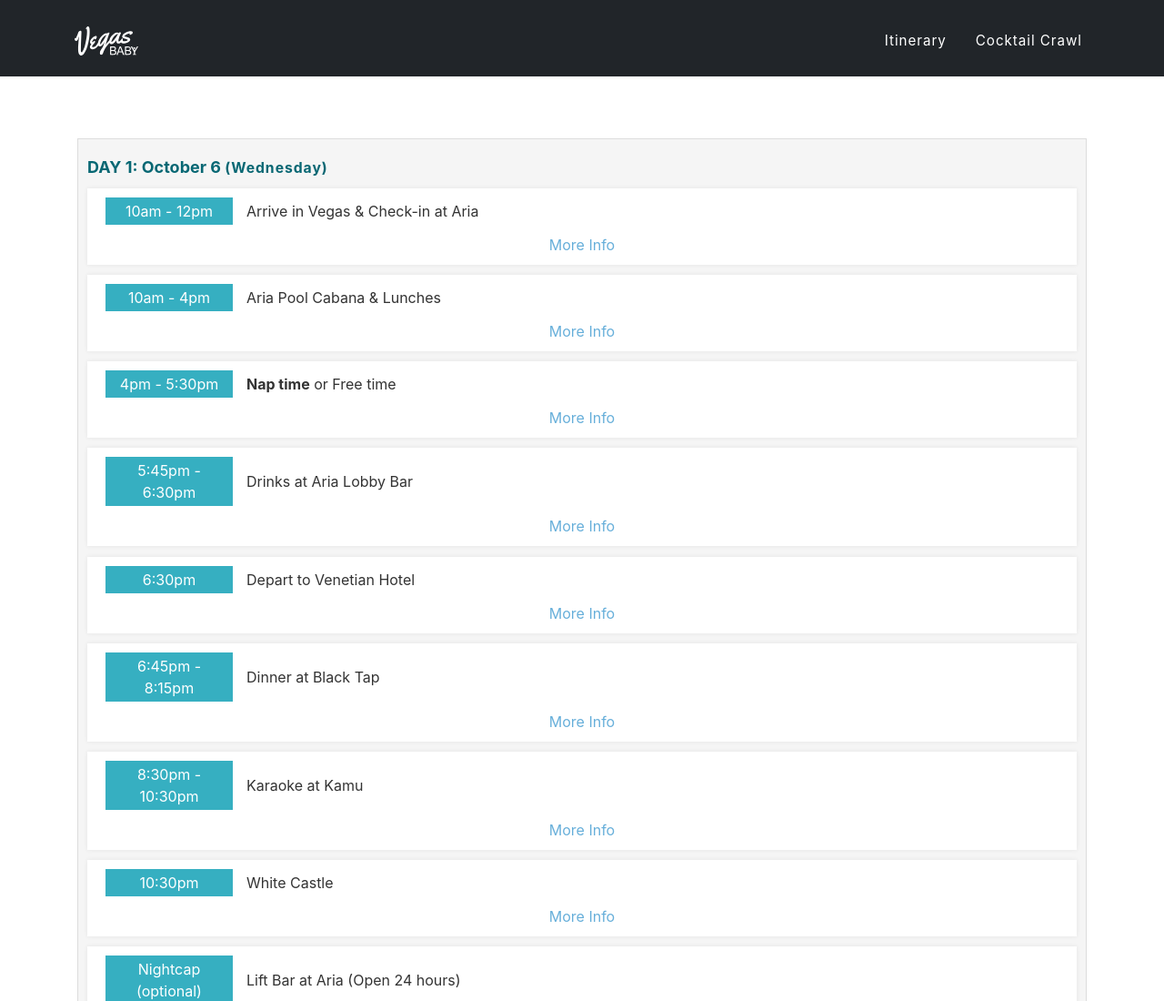
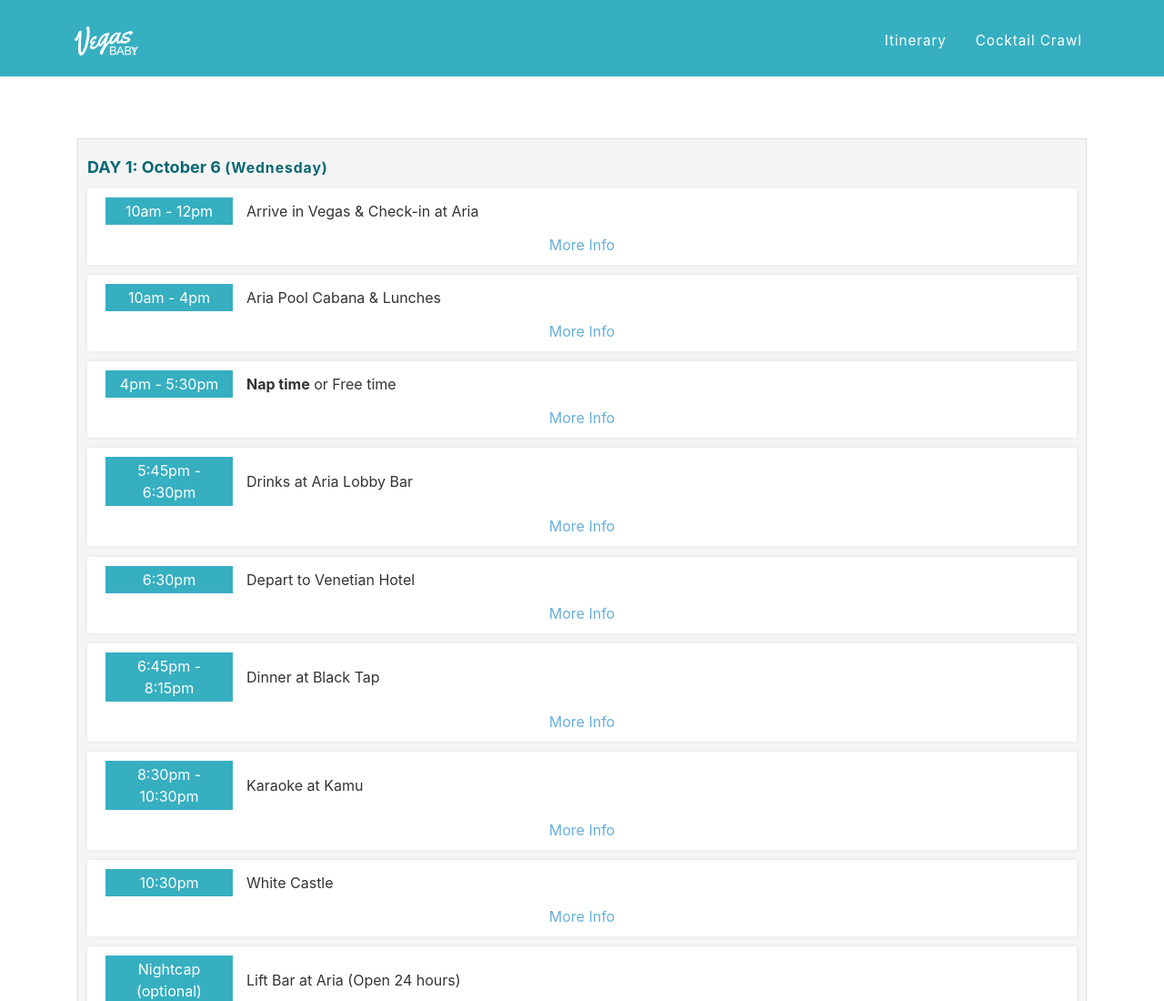
Before and after one commit to iojeff/vegas, a plain HTML site: page index.html in a window 1280 px wide. Shown: the top 1100 px of the page at 91% size. Drawn offline with nearby package versions, Linux system fonts and the light colour scheme.

Commit message:
Update styles.css

```diff
--- a/styles.css
+++ b/styles.css
@@ -147,7 +147,7 @@
         width: 100%;
         min-height: 84px;
         margin-bottom: 20px;
-        background: #212529;
+        background: #36afc1;
         z-index: 0;
     }
     nav {
```
